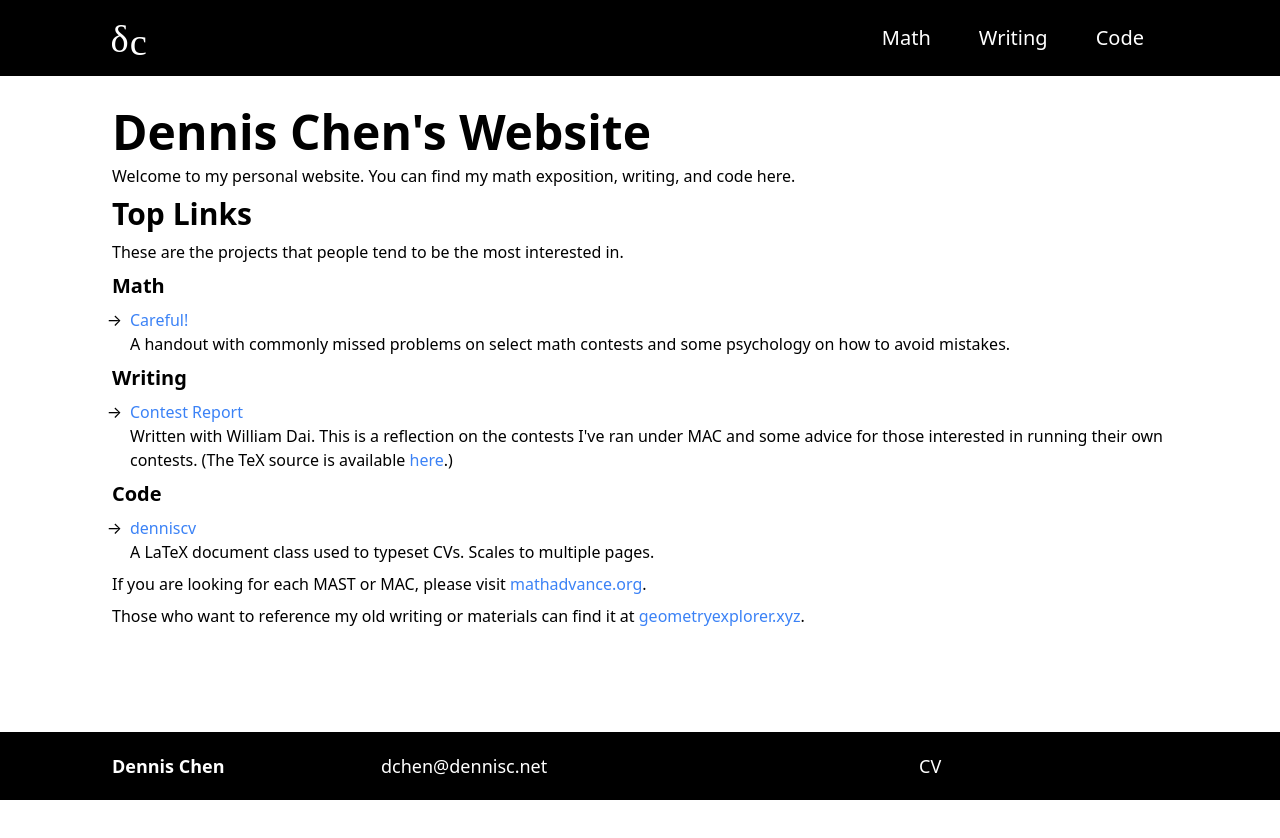
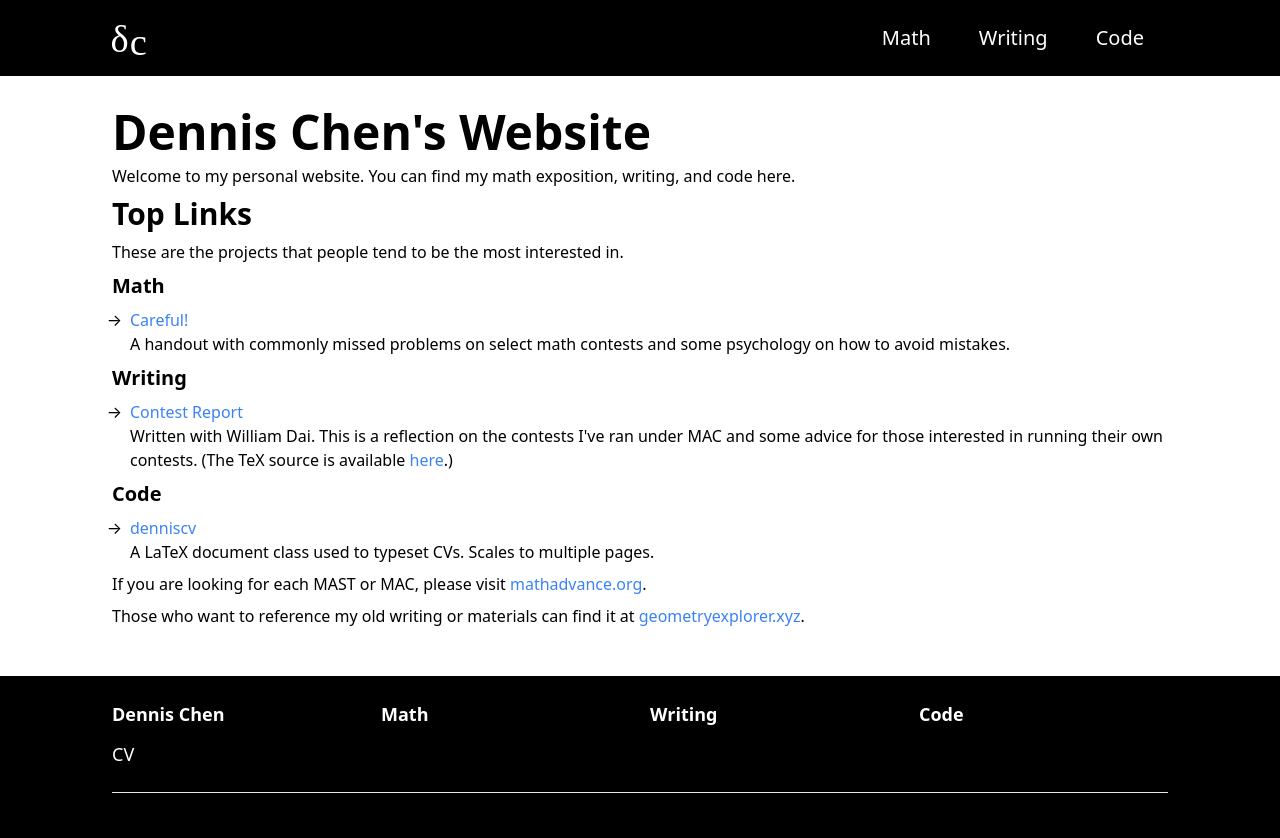
Before and after one commit to chennisden/dennisc.net, a Next.js app: page / in a window 1280 px wide. Shown: the top 838 px of the page. Before the commit the page ends 800 px from the top, so only its background shows below. Built offline with nearby package versions, Linux system fonts and the light colour scheme.

Commit message:
navbar changes

```diff
--- a/components/Footer.tsx
+++ b/components/Footer.tsx
@@ -1,12 +1,36 @@
 import { FC } from "react";
 import NextLink from "next/link";
 
+const Link: FC<{ href: string; className?: string; }> = ({ href, className, children }) => {
+  return (
+    <NextLink href={`${href}`}>
+      <a className={`${className} hover:underline`}>{children}</a>
+    </NextLink>
+  );
+}
+
 const Footer: FC<{}> = () => {
   return (
-    <div className="grid grid-cols-4 bg-black py-5 px-28 flex items-start text-white text-lg gap-x-5">
-      <div className="font-bold">Dennis Chen</div>
-      <div className="col-span-2">dchen@dennisc.net</div>
-      <div>CV</div>
+    <div className="bg-black pt-6 pb-12 px-28">
+      <div className="grid grid-cols-4 flex items-start text-white text-lg gap-x-5">
+        <div className="grid gap-y-3">
+          <Link href="/" className="font-bold">Dennis Chen</Link>
+          <Link href="cv.pdf">CV</Link>
+        </div>
+        <div className="grid gap-y-3">
+          <Link href="math" className="font-bold">Math</Link>
+        </div>
+        <div className="grid gap-y-3">
+          <Link href="writing" className="font-bold">Writing</Link>
+        </div>
+        <div className="grid gap-y-3">
+          <Link href="code" className="font-bold">Code</Link>
+        </div>
+      </div>
+      <hr className="my-6" />
+      <div className="grid grid-cols-4 flex items-center">
+
+      </div>
     </div>
   );
 };
--- a/components/Link.tsx
+++ b/components/Link.tsx
@@ -6,8 +6,8 @@ const Link: FC<{
     href: string;
 }> = ({ children, className, href }) => {
     return (
-        <NextLink href = {href} passHref>
-            <a className = {className = `${className} text-blue-500 hover:underline`}>{children}</a>
+        <NextLink href={href} passHref>
+            <a className={`${className} text-blue-500 hover:underline`}>{children}</a>
         </NextLink>
     );
 };
```
Also changed, not shown: components/NavBar.tsx (indentation only).
